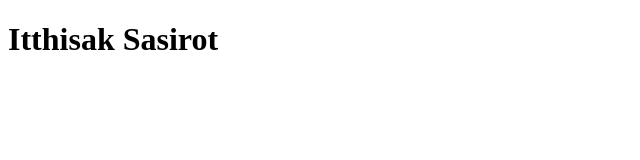
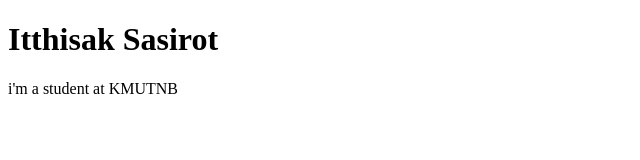
Before and after one commit to YorkTH12/github-destop-project, a plain HTML site: page index.html in a window 1280 px wide. Shown: the whole page, without its empty margins (0-640 px from the left). Drawn offline with Linux system fonts and the light colour scheme.

Commit message:
Update index.html

```diff
--- a/index.html
+++ b/index.html
@@ -7,5 +7,6 @@
 </head>
 <body>
     <h1>Itthisak Sasirot</h1>
+    <p>i'm a student at KMUTNB</p>
 </body>
 </html>
```
